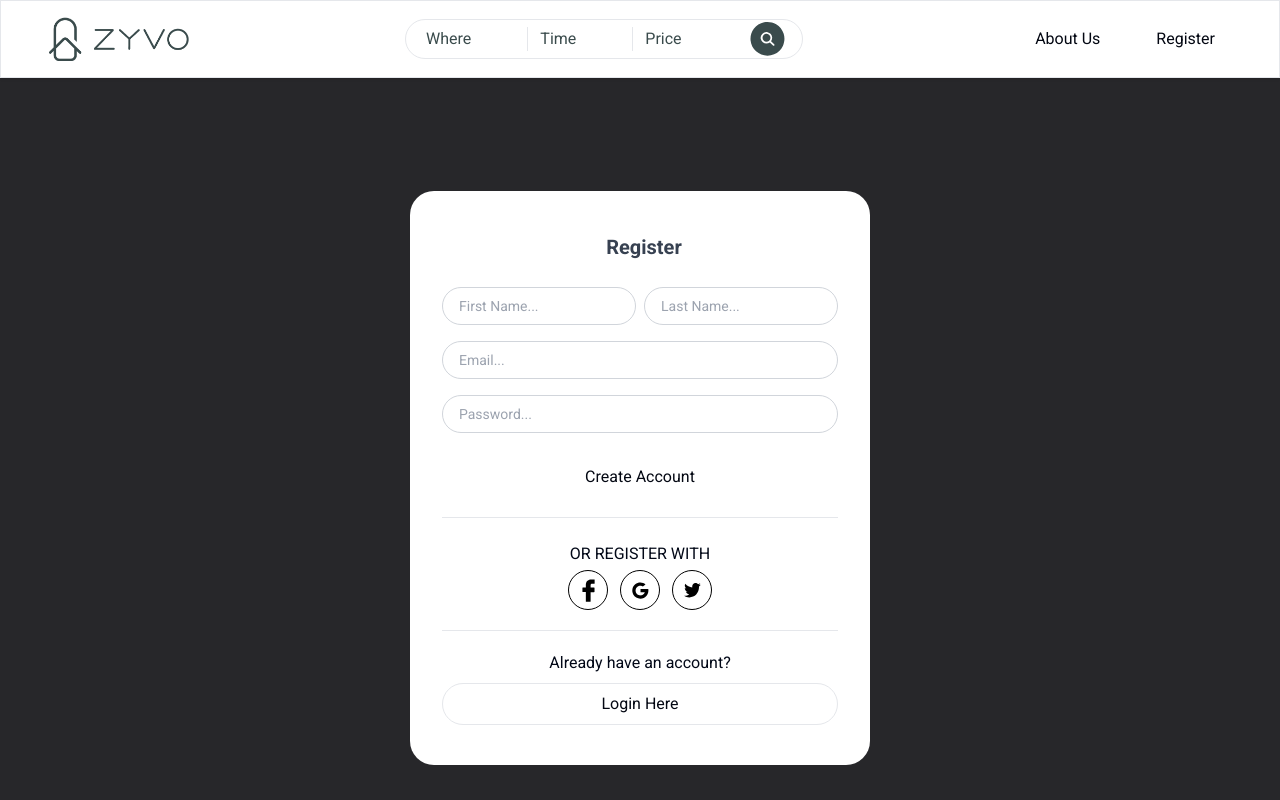
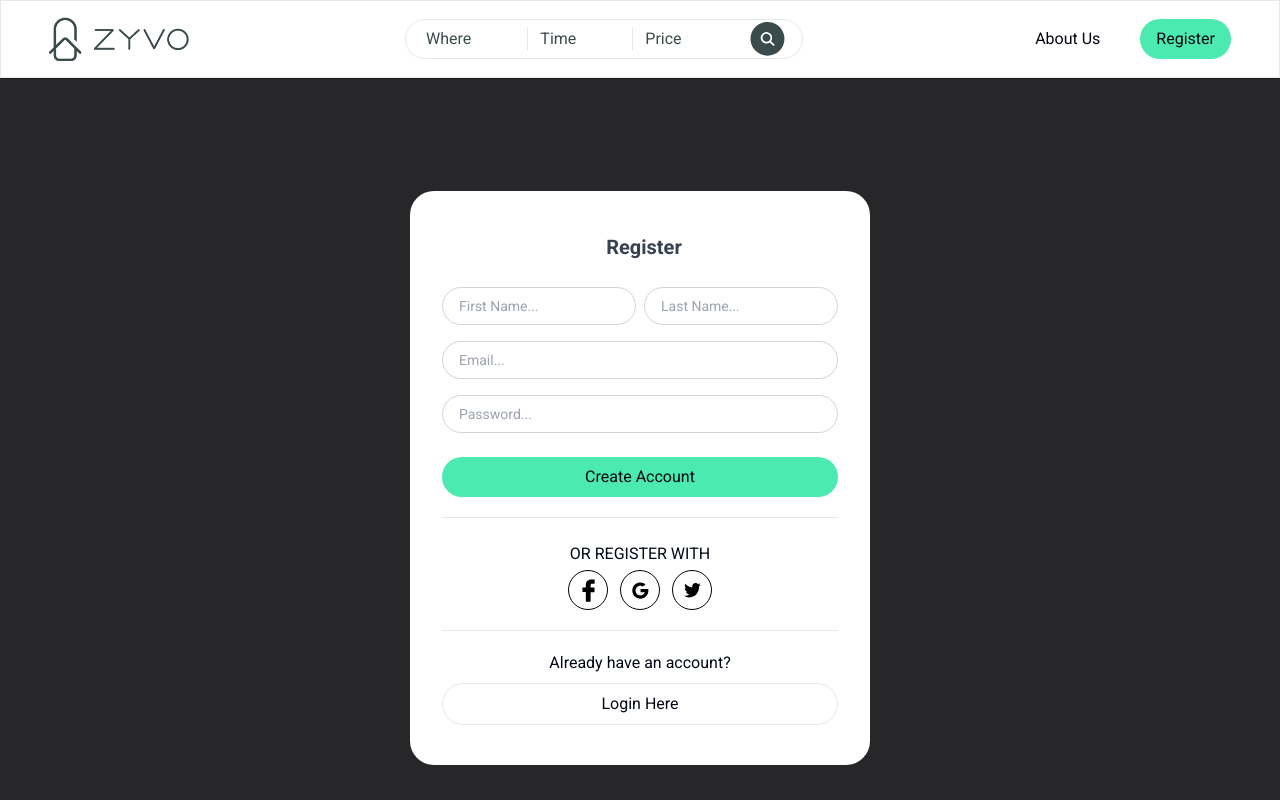
Before and after one commit to stechx1/zyvo-app, a Next.js app: page /signup in a window 1280 px wide. Shown: the top 800 px of the page. Built offline with nearby package versions, Linux system fonts and the light colour scheme; no server answers.

Commit message:
fixed issues

```diff
--- a/app/signin/page.tsx
+++ b/app/signin/page.tsx
@@ -98,7 +98,7 @@ function Page() {
           <Button
             text="Login"
             onClick={handleForm}
-            type="custom-primary"
+            type="green"
             rounded
             full
             disabled={isLoading}
@@ -152,11 +152,11 @@ function Page() {
             </div>
           </div>
           <hr className="my-5" />
-          <div className="text-center mt-3 mb-2"> Don't have an account?</div>
+          <div className="text-center mt-3 mb-2"> Don&apos;t have an account?</div>
 
           <Button
             text="Register Now"
-            type="custom-transparent"
+            type="white"
             rounded
             full
             bordered
--- a/app/signup/page.tsx
+++ b/app/signup/page.tsx
@@ -80,6 +80,10 @@ function Page() {
           firstName: state.firstName,
           lastName: state.lastName,
           email: "",
+          emailVerified: false,
+          photoURL: "",
+          phoneNumber: "",
+          phoneNumberVerified: false,
         };
         const splitedDisplayName = user.displayName?.split(" ") ?? [""];
         if (splitedDisplayName?.length > 1) {
@@ -143,7 +147,7 @@ function Page() {
           <Button
             text="Create Account"
             onClick={handleForm}
-            type="custom-primary"
+            type="green"
             rounded
             full
             disabled={isLoading}
@@ -190,7 +194,7 @@ function Page() {
 
           <Button
             text="Login Here"
-            type="custom-transparent"
+            type="white"
             rounded
             full
             bordered
--- a/collections/Navbar/Navbar.tsx
+++ b/collections/Navbar/Navbar.tsx
@@ -44,21 +44,17 @@ export const Navbar = () => {
               height={26}
               badgeCount={4}
             />
-            <ProfileDropdown />
+            <ProfileDropdown photoURL={user.photoURL ?? ""} />
           </div>
         ) : (
           <div className="hidden items-center space-x-6 md:flex">
-            <Button
-              text="About Us"
-              onClick={() => {}}
-              type="custom-transparent"
-            />
+            <Button text="About Us" onClick={() => {}} type="white" />
             <Button
               text="Register"
               onClick={() => {
                 router.push("/signup");
               }}
-              type="custom-primary"
+              type="green"
               rounded
             />
           </div>
--- a/collections/Navbar/ProfileDropdown/ProfileDropdown.tsx
+++ b/collections/Navbar/ProfileDropdown/ProfileDropdown.tsx
@@ -1,10 +1,11 @@
 "use client";
 import firebase_app from "@/config";
 import { getAuth } from "firebase/auth";
+import Image from "next/image";
 import Link from "next/link";
 import React, { useEffect, useRef, useState } from "react";
 
-export const ProfileDropdown = () => {
+export const ProfileDropdown = ({ photoURL }: { photoURL: string }) => {
   const auth = getAuth(firebase_app);
 
   const userProfileDropdownLinks = [
@@ -41,8 +42,12 @@ export const ProfileDropdown = () => {
 
   return (
     <div className="relative group cursor-pointer" ref={dropdownRef}>
-      <div
-        className="w-[43px] h-[43px] rounded-full border border-gray-400 bg-gray-400"
+      <Image
+        src={photoURL}
+        alt="profile-pic"
+        width={43}
+        height={43}
+        className="rounded-full border border-gray-400 bg-gray-400"
         onClick={toggleDropdown}
       />
       {isDropdownOpen && (
--- a/components/Button/index.tsx
+++ b/components/Button/index.tsx
@@ -4,7 +4,7 @@ type Props = {
   text: string;
   rounded?: boolean;
   onClick?: () => void;
-  type: "custom-primary" | "custom-secondary" | "custom-transparent";
+  type: "green" | "white";
   full?: boolean;
   bordered?: boolean;
   disabled?: boolean;
@@ -21,11 +21,15 @@ export default function Button({
 }: Props) {
   return (
     <button
-      className={`bg-${type} text-gray-950 py-2 px-4 ${
-        rounded && "rounded-full"
-      }
-      ${full && "w-full"}
-      ${bordered && "border"}
+      className={`${
+        type === "green"
+          ? "bg-secondary-green"
+          : type === "white"
+          ? "bg-white"
+          : ""
+      } text-gray-950 py-2 px-4 ${rounded ? "rounded-full" : ""}
+      ${full ? "w-full" : ""}
+      ${bordered ? "border" : ""}
       `}
       disabled={disabled}
       onClick={onClick}
--- a/firebase/auth/profile.ts
+++ b/firebase/auth/profile.ts
@@ -6,7 +6,11 @@ export type profileData = {
   firstName?: string;
   lastName?: string;
   email?: string;
+  emailVerified?: boolean;
   phone?: string;
+  photoURL?: string;
+  phoneNumber?: string;
+  phoneNumberVerified?: boolean;
 };
 export function setProfile(id: string, data: profileData) {
   setDoc(doc(db, "users", id), data)
--- a/firebase/auth/sociaiLogin.ts
+++ b/firebase/auth/sociaiLogin.ts
@@ -16,6 +16,10 @@ export async function googleSignin() {
           firstName: "",
           lastName: "",
           email: "",
+          emailVerified: false,
+          photoURL: "",
+          phoneNumber: "",
+          phoneNumberVerified: false,
         };
         const splitedDisplayName = user.displayName?.split(" ") ?? [""];
         if (splitedDisplayName?.length > 1) {
@@ -23,6 +27,10 @@ export async function googleSignin() {
         }
         profileData.firstName = splitedDisplayName[0];
         profileData.email = user.email ?? "";
+        profileData.emailVerified = user.emailVerified ?? "";
+        profileData.photoURL = user.photoURL ?? "";
+        profileData.phoneNumber = user.phoneNumber ?? "";
+        profileData.phoneNumberVerified = !!user.phoneNumber;
 
         setProfile(user?.uid, profileData);
       })
--- a/next.config.js
+++ b/next.config.js
@@ -1,6 +1,17 @@
 /** @type {import('next').NextConfig} */
-const nextConfig = {}
+const nextConfig = {
+  images: {
+    remotePatterns: [
+      {
+        protocol: "https",
+        hostname: "lh3.googleusercontent.com",
+        port: "",
+        pathname: "/a/**",
+      },
+    ],
+  },
+};
 const withImages = require("next-images");
 
 module.exports = withImages();
-module.exports = nextConfig
+module.exports = nextConfig;
--- a/tailwind.config.ts
+++ b/tailwind.config.ts
@@ -17,8 +17,6 @@ module.exports = {
     },
     extend: {
       colors: {
-        "custom-primary": "#4AEAB1",
-        "custom-transparent": "#fff",
         border: "C4C4C4",
         input: "hsl(var(--input))",
         ring: "hsl(var(--ring))",
@@ -31,6 +29,7 @@ module.exports = {
         secondary: {
           DEFAULT: "hsl(var(--secondary))",
           foreground: "hsl(var(--secondary-foreground))",
+          "green": "#4AEAB1",
           "gray-700": "#3A4B4C",
           "neutral-200": "#E5E5E5",
           "neutral-400": "#A4A4A4",
```
